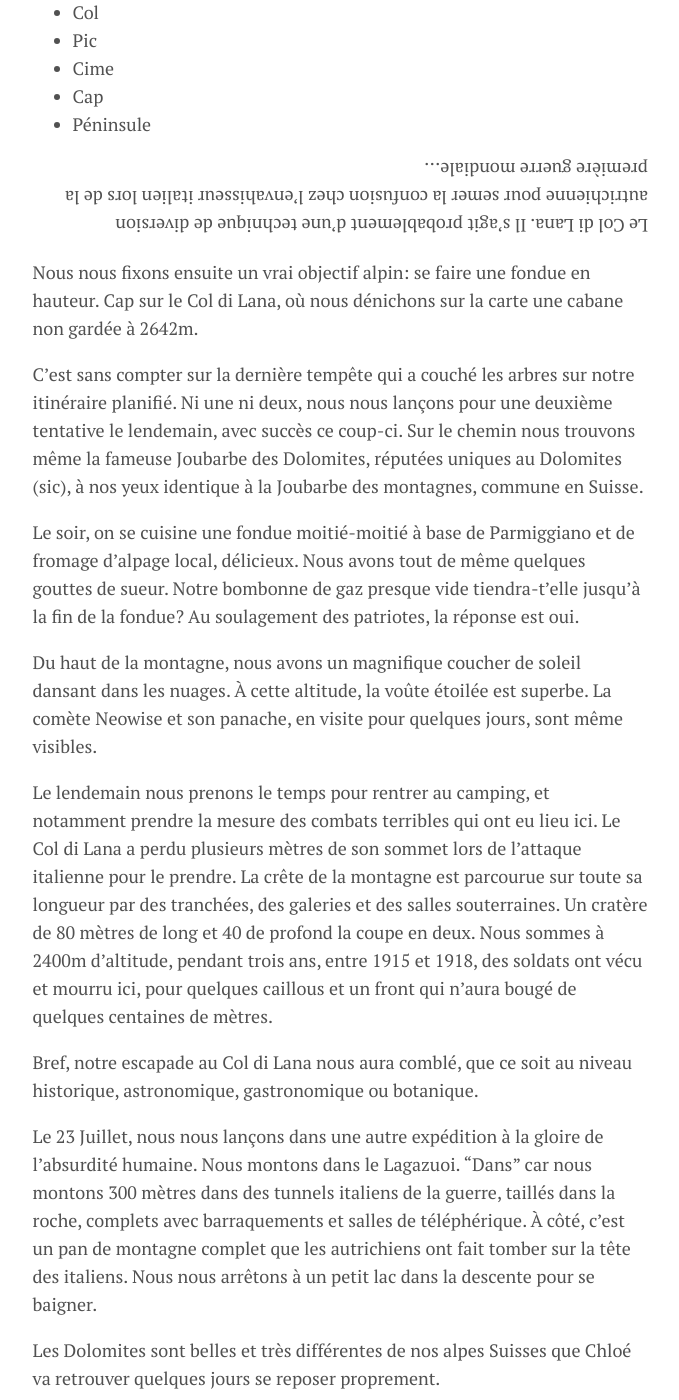
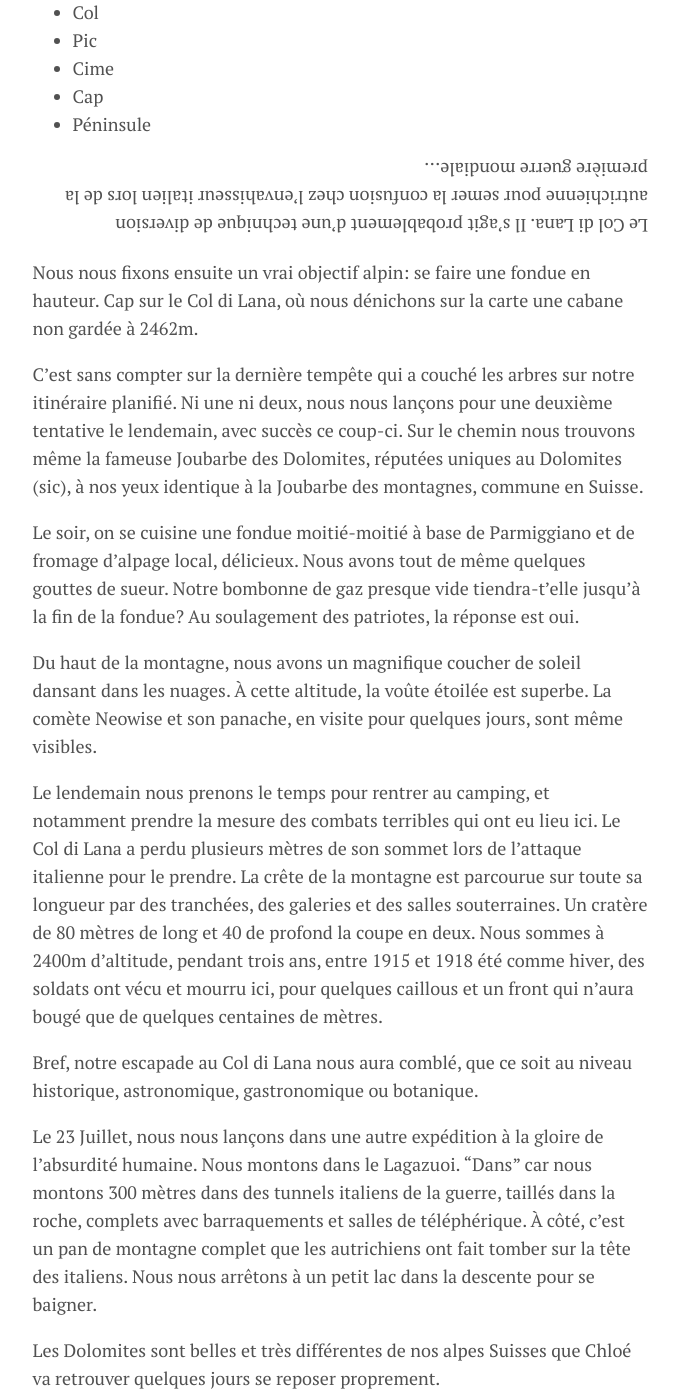
Before and after one commit to cyclovoyage/cyclovoyage.github.io, a Jekyll site: the page built from _posts/2020-07-26-semaine-4-5.md, in a window 1280 px wide and 1400 px high, scrolled down 2065 px. Shown: the whole window, without its empty margins (300-979 px from the left). Built offline with Jekyll 4.4.1, drawn with Linux system fonts in a browser that asks for light colours.

Commit message:
Update 2020-07-26-semaine-4-5.md

```diff
--- a/_posts/2020-07-26-semaine-4-5.md
+++ b/_posts/2020-07-26-semaine-4-5.md
@@ -28,7 +28,7 @@ Nous continuons avec notre quizz: sur cette photo se trouve la/le "... di Lana":
 - Péninsule
 
 <p style="transform: rotate(180deg);">Le Col di Lana. Il s’agit probablement d’une technique de diversion autrichienne pour semer la confusion chez l’envahisseur italien lors de la première guerre mondiale...</p>
-Nous nous fixons ensuite un vrai objectif alpin: se faire une fondue en hauteur. Cap sur le Col di Lana, où nous dénichons sur la carte une cabane non gardée à 2642m.
+Nous nous fixons ensuite un vrai objectif alpin: se faire une fondue en hauteur. Cap sur le Col di Lana, où nous dénichons sur la carte une cabane non gardée à 2462m.
 
 C’est sans compter sur la dernière tempête qui a couché les arbres sur notre itinéraire planifié. Ni une ni deux, nous nous lançons pour une deuxième tentative le lendemain, avec succès ce coup-ci. Sur le chemin nous trouvons même la fameuse Joubarbe des Dolomites, réputées uniques au Dolomites (sic), à nos yeux identique à la Joubarbe des montagnes, commune en Suisse.
 
@@ -36,7 +36,7 @@ Le soir, on se cuisine une fondue moitié-moitié à base de Parmiggiano et de f
 
 Du haut de la montagne, nous avons un magnifique coucher de soleil dansant dans les nuages. À cette altitude, la voûte étoilée est superbe. La comète Neowise et son panache, en visite pour quelques jours, sont même visibles.
 
-Le lendemain nous prenons le temps pour rentrer au camping, et notamment prendre la mesure des combats terribles qui ont eu lieu ici. Le Col di Lana a perdu plusieurs mètres de son sommet lors de l’attaque italienne pour le prendre. La crête de la montagne est parcourue sur toute sa longueur par des tranchées, des galeries et des salles souterraines. Un cratère de 80 mètres de long et 40 de profond la coupe en deux.  Nous sommes à 2400m d’altitude, pendant trois ans, entre 1915 et 1918, des soldats ont vécu et mourru ici, pour quelques caillous et un front qui n’aura bougé de quelques centaines de mètres.
+Le lendemain nous prenons le temps pour rentrer au camping, et notamment prendre la mesure des combats terribles qui ont eu lieu ici. Le Col di Lana a perdu plusieurs mètres de son sommet lors de l’attaque italienne pour le prendre. La crête de la montagne est parcourue sur toute sa longueur par des tranchées, des galeries et des salles souterraines. Un cratère de 80 mètres de long et 40 de profond la coupe en deux.  Nous sommes à 2400m d’altitude, pendant trois ans, entre 1915 et 1918 été comme hiver, des soldats ont vécu et mourru ici, pour quelques caillous et un front qui n’aura bougé que de quelques centaines de mètres.
 
 Bref, notre escapade au Col di Lana nous aura comblé, que ce soit au niveau historique, astronomique, gastronomique ou botanique.
 
```
